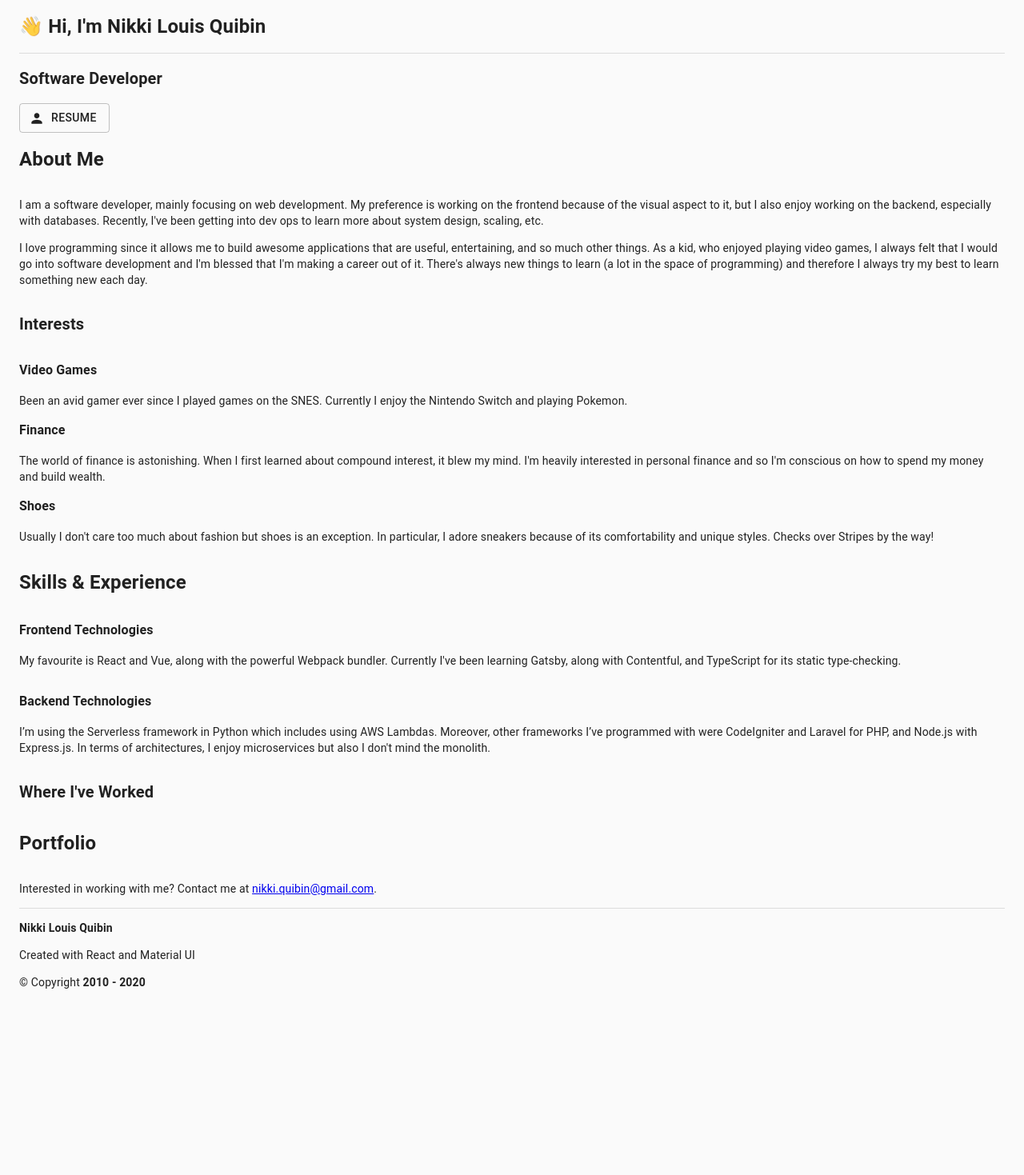
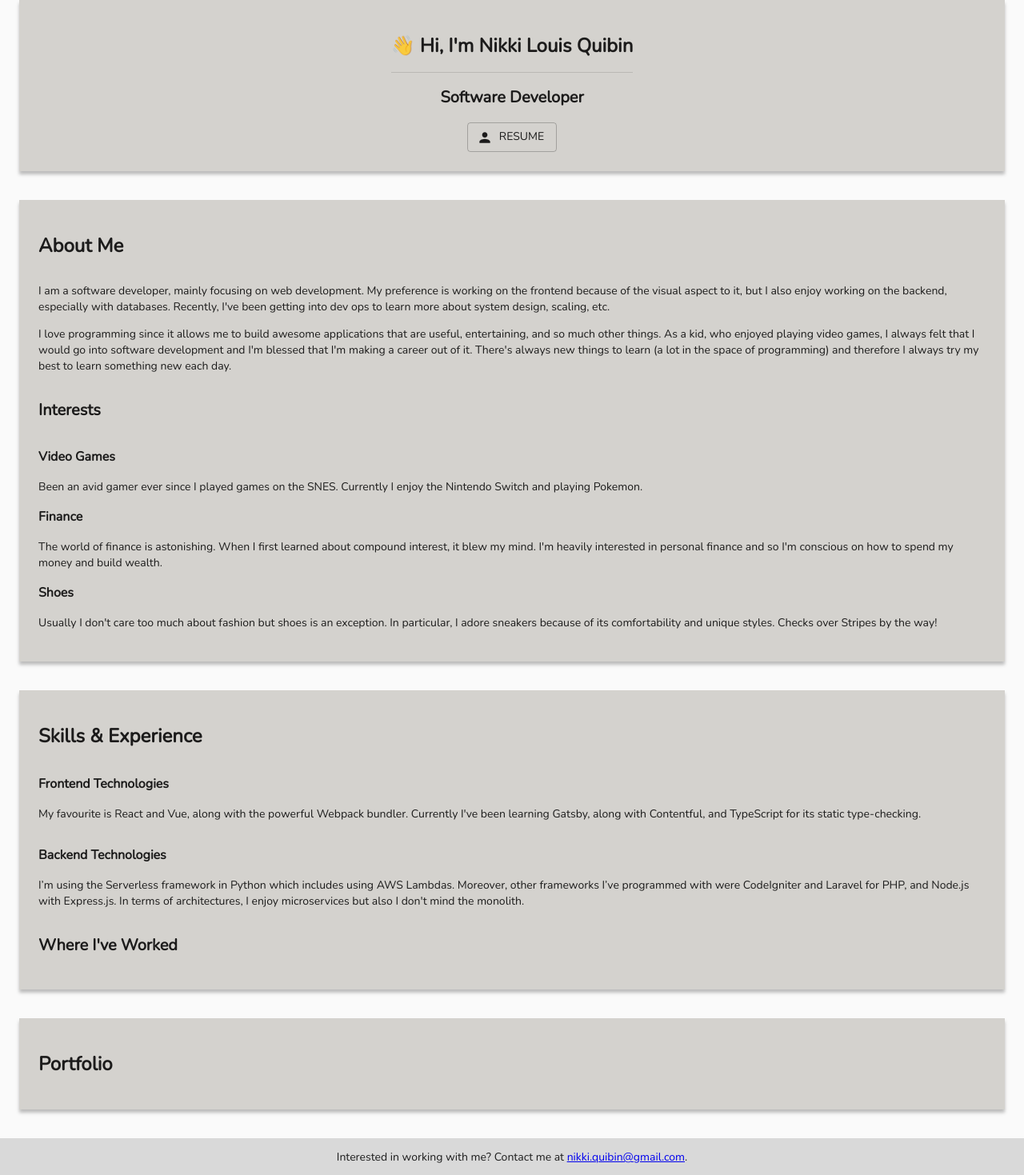
Before and after one commit to NQuibin/nikkiquibin, a React (Create React App) app: page / in a window 1280 px wide. Shown: the top 1469 px of the page at 80% size. Before the commit the page ends 1252 px from the top, so only its background shows below. Built offline with nearby package versions, Linux system fonts and the light colour scheme.

Commit message:
added font and page container

```diff
--- a/public/index.html
+++ b/public/index.html
@@ -3,6 +3,7 @@
   <head>
     <meta charset="utf-8" />
     <link rel="icon" href="%PUBLIC_URL%/favicon.ico" />
+    <link href="https://fonts.googleapis.com/css?family=Nunito&display=swap" rel="stylesheet">
     <meta name="viewport" content="width=device-width, initial-scale=1" />
     <meta name="theme-color" content="#000000" />
     <meta
--- a/src/App.js
+++ b/src/App.js
@@ -1,22 +1,44 @@
 import React from 'react'
-import { Container, CssBaseline } from '@material-ui/core'
+import {
+  Container,
+  CssBaseline,
+  createMuiTheme,
+  ThemeProvider
+} from '@material-ui/core'
 import Header from './components/Header'
 import AboutMe from './components/AboutMe'
 import Experience from './components/Experience'
 import Portfolio from './components/Portfolio'
 import Footer from './components/Footer'
 
+const theme = createMuiTheme({
+  typography: {
+    fontFamily: [
+      '"Nunito"',
+      'BlinkMacSystemFont',
+      '"Segoe UI"',
+      'Roboto',
+      '"Helvetica Neue"',
+      'Arial',
+      'sans-serif',
+      '"Apple Color Emoji"',
+      '"Segoe UI Emoji"',
+      '"Segoe UI Symbol"'
+    ].join(',')
+  }
+})
+
 const App = () => (
-  <>
+  <ThemeProvider theme={theme}>
     <CssBaseline />
     <Container>
       <Header />
       <AboutMe />
       <Experience />
       <Portfolio />
-      <Footer />
     </Container>
-  </>
+    <Footer />
+  </ThemeProvider>
 )
 
 export default App
--- a/src/components/AboutMe.js
+++ b/src/components/AboutMe.js
@@ -1,9 +1,10 @@
 import React from 'react'
 import { Grid } from '@material-ui/core'
-import { Text } from './Text'
+import PageContainer from './PageContainer'
+import Text from './Text'
 
 const AboutMe = () => (
-  <Grid container>
+  <PageContainer container>
     <Grid item xs={12}>
       <Text variant="title">About Me</Text>
     </Grid>
@@ -53,7 +54,7 @@ const AboutMe = () => (
         </Text>
       </div>
     </Grid>
-  </Grid>
+  </PageContainer>
 )
 
 export default AboutMe
--- a/src/components/Experience.js
+++ b/src/components/Experience.js
@@ -1,9 +1,10 @@
 import React from 'react'
 import { Grid } from '@material-ui/core'
-import { Text } from './Text'
+import PageContainer from './PageContainer'
+import Text from './Text'
 
 const Experience = () => (
-  <Grid container>
+  <PageContainer container>
     <Grid item>
       <Text variant="title">Skills & Experience</Text>
     </Grid>
@@ -28,7 +29,7 @@ const Experience = () => (
     <Grid item>
       <Text variant="subtitle">Where I've Worked</Text>
     </Grid>
-  </Grid>
+  </PageContainer>
 )
 
 export default Experience
--- a/src/components/Footer.js
+++ b/src/components/Footer.js
@@ -1,9 +1,15 @@
 import React from 'react'
+import styled from 'styled-components'
 import { Grid, Divider } from '@material-ui/core'
-import { Text } from './Text'
+import Text from './Text'
+
+const StyledFooter = styled(Grid)`
+  background-color: #D9D9D9;
+  text-align: center;
+`
 
 const Footer = () => (
-  <Grid container>
+  <StyledFooter container direction="column" alignItems="center">
     <Grid item xs={12}>
       <Text>
         Interested in working with me? Contact me at{' '}
@@ -18,7 +24,7 @@ const Footer = () => (
         © Copyright <strong>2010 - 2020</strong>
       </Text>
     </Grid>
-  </Grid>
+  </StyledFooter>
 )
 
 export default Footer
--- a/src/components/Header.js
+++ b/src/components/Header.js
@@ -1,11 +1,12 @@
 import React from 'react'
 import { Grid, Divider, Button } from '@material-ui/core'
 import PersonIcon from '@material-ui/icons/Person'
-import { Text } from './Text'
+import PageContainer from './PageContainer'
+import Text from './Text'
 
 const Header = () => (
-  <Grid container direction="column">
-    <Grid item>
+  <PageContainer container textCenter direction="column" alignItems="center">
+    <Grid item xs={12}>
       <Text variant="title">
         <span role="img" aria-label="wave emoji">
           👋
@@ -23,7 +24,7 @@ const Header = () => (
         Resume
       </Button>
     </Grid>
-  </Grid>
+  </PageContainer>
 )
 
 export default Header
--- /dev/null
+++ b/src/components/PageContainer.js
@@ -0,0 +1,13 @@
+import styled from 'styled-components'
+import { Grid } from '@material-ui/core'
+import { PAGE_COLOUR } from '../constants'
+
+const PageContainer = styled(Grid)`
+  margin-bottom: 36px;
+  padding: 24px;
+  background-color: ${PAGE_COLOUR};
+  text-align: ${props => (props.textCenter ? 'center' : 'left')};
+  box-shadow: 0 4px 4px rgba(0, 0, 0, 0.25);
+`
+
+export default PageContainer
--- a/src/components/Portfolio.js
+++ b/src/components/Portfolio.js
@@ -1,13 +1,14 @@
 import React from 'react'
 import { Grid } from '@material-ui/core'
-import { Text } from './Text'
+import PageContainer from './PageContainer'
+import Text from './Text'
 
 const Portfolio = () => (
-  <Grid container>
+  <PageContainer container>
     <Grid item>
       <Text variant="title">Portfolio</Text>
     </Grid>
-  </Grid>
+  </PageContainer>
 )
 
 export default Portfolio
--- a/src/components/Text.js
+++ b/src/components/Text.js
@@ -1,4 +1,3 @@
-/* eslint-disable import/prefer-default-export */
 /* eslint-disable react/jsx-props-no-spreading */
 
 import React from 'react'
@@ -40,4 +39,4 @@ Text.propTypes = {
 
 Text.defaultProps = { variant: null }
 
-export { Text }
+export default Text
--- /dev/null
+++ b/src/constants.js
@@ -0,0 +1,3 @@
+/* eslint-disable import/prefer-default-export */
+
+export const PAGE_COLOUR = '#D4D2CE'
```
